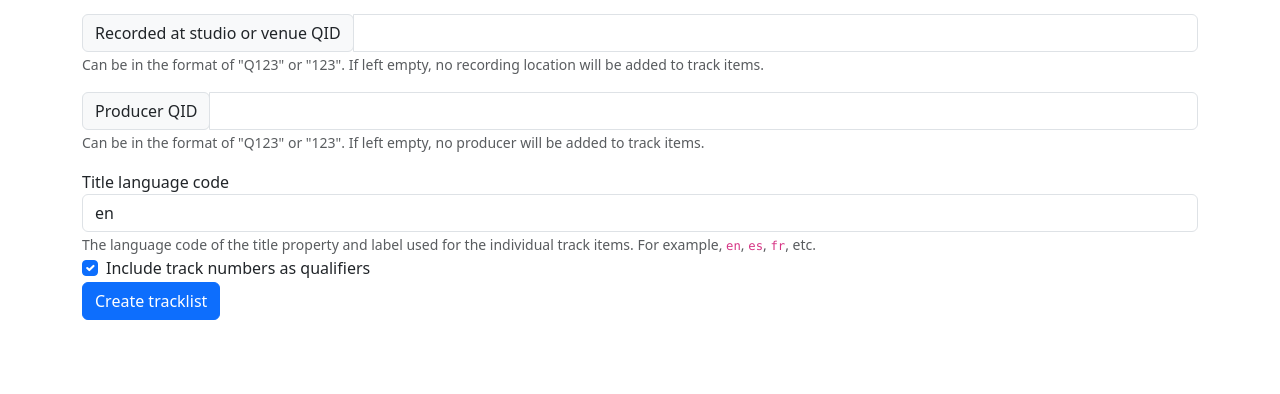
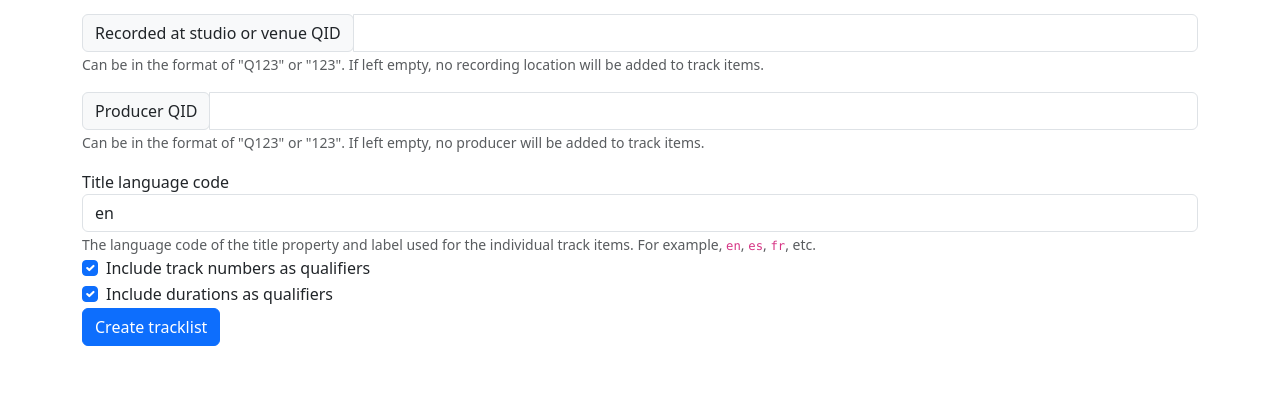
Before and after one commit to connorshea/multitrack-drafting, a Flask app: template templates/album.html in a window 1280 px wide. Shown: the part 907-1301 px from the top of the page. Before the commit the page ends 1227 px from the top, so only its background shows below. Run offline with Flask 2, Linux system fonts and the light colour scheme; the template is opened without the code that fills it, so the values that code supplies are empty; some libraries are stand-ins or nearby versions.

Commit message:
Add a checkbox for whether to include durations as qualifiers.

```diff
--- a/app.py
+++ b/app.py
@@ -343,6 +343,7 @@ def add_tracklist_to_album_item(
         item_id: int,
         track_items: list[dict],
         include_track_numbers: bool,
+        include_durations_as_qualifiers: bool,
         edit_group_id: str
     ):
     csrf_token_from_wikidata = session.get(action='query', meta='tokens')['query']['tokens']['csrftoken']
@@ -384,7 +385,7 @@ def add_tracklist_to_album_item(
                 ]
             })
 
-        if 'duration' in track_item:
+        if include_durations_as_qualifiers and 'duration' in track_item:
             claim['qualifiers'].update({
                 DURATION_PROPERTY: [
                     {
@@ -544,6 +545,7 @@ def album_post(item_id: int) -> RRV:
         recorded_at_qid = Helpers.normalize_qid(flask.request.form.get('recorded_at_qid'))
         producer_qid = Helpers.normalize_qid(flask.request.form.get('producer_qid'))
         include_track_numbers = flask.request.form.get('include_track_numbers') == 'on'
+        include_durations_as_qualifiers = flask.request.form.get('include_durations_as_qualifiers') == 'on'
         language = flask.request.form.get('language')
     else:
         csrf_error = True
@@ -617,7 +619,7 @@ def album_post(item_id: int) -> RRV:
         edit_group_id=edit_group_id
     )
 
-    add_tracklist_to_album_item(session, item_id=item_id, track_items=track_items, include_track_numbers=include_track_numbers, edit_group_id=edit_group_id)
+    add_tracklist_to_album_item(session, item_id=item_id, track_items=track_items, include_track_numbers=include_track_numbers, include_durations_as_qualifiers=include_durations_as_qualifiers, edit_group_id=edit_group_id)
 
     # Provide a success message to confirm to the user that the records were created.
     flask.flash('Successfully created track items and tracklist.', 'success')
--- a/templates/album.html
+++ b/templates/album.html
@@ -129,6 +129,11 @@
     <label class="form-check-label" for="include_track_numbers">Include track numbers as qualifiers</label>
   </div>
 
+  <div class="form-group form-check">
+    <input type="checkbox" class="form-check-input" id="include_durations_as_qualifiers" name="include_durations_as_qualifiers" checked>
+    <label class="form-check-label" for="include_durations_as_qualifiers">Include durations as qualifiers</label>
+  </div>
+
   <button type="submit" class="btn btn-primary mb-5">Create tracklist</button>
 </form>
 {% endif %}
```
